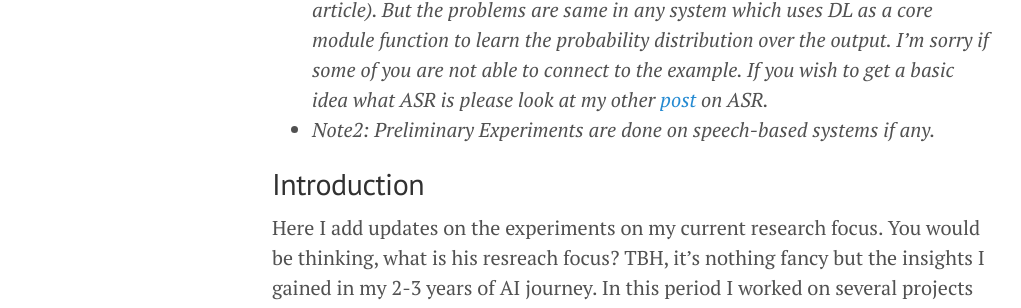
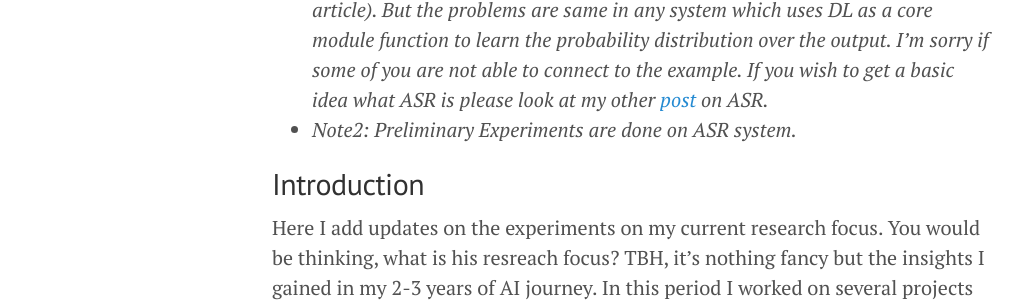
Before and after one commit to raotnameh/raotnameh.github.io, a Jekyll site: the page built from current_rf.md, in a window 1280 px wide and 900 px high. Shown: the part 257-565 px from the top of the window, without its empty margins (8-1029 px from the left). Built offline with Jekyll 4.4.1, drawn with Linux system fonts in a browser that asks for light colours.

Commit message:
It's just my website

```diff
--- a/current_rf.md
+++ b/current_rf.md
@@ -4,7 +4,7 @@ title: My current research focus
 ---
 
 - *Note1: I take automatic speech recogntion (ASR) as an example to explain, because that's how I stumbled upon these problems (biased present in this article). But the problems are same in any system which uses DL as a core module function to learn the probability distribution over the output. I'm sorry if some of you are not able to connect to the example. If you wish to get a basic idea what ASR is please look at my other [post](https://raotnameh.github.io/2019/01/07/ASR/) on ASR.*
-- *Note2: Preliminary Experiments are done on speech-based systems if any.*
+- *Note2: Preliminary Experiments are done on ASR system.*
 
 
 ## Introduction
```
